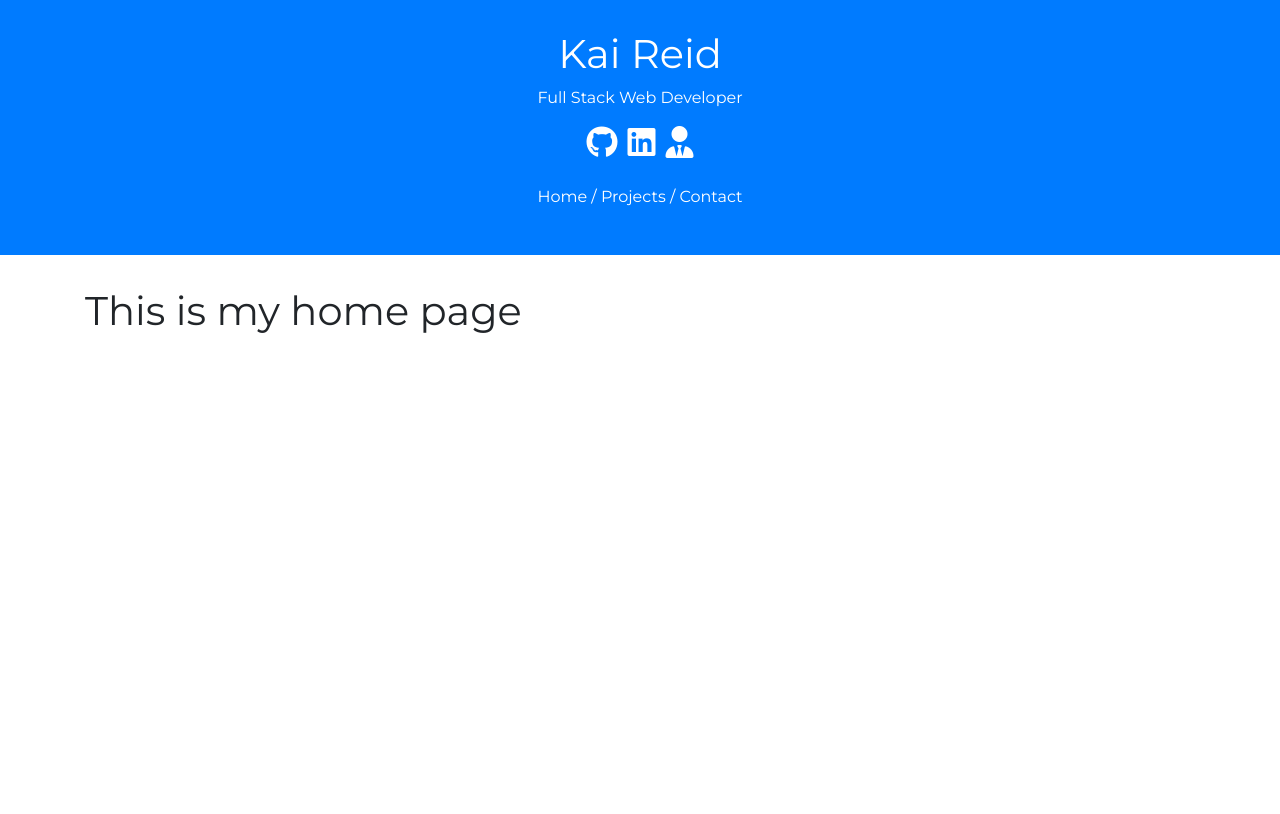
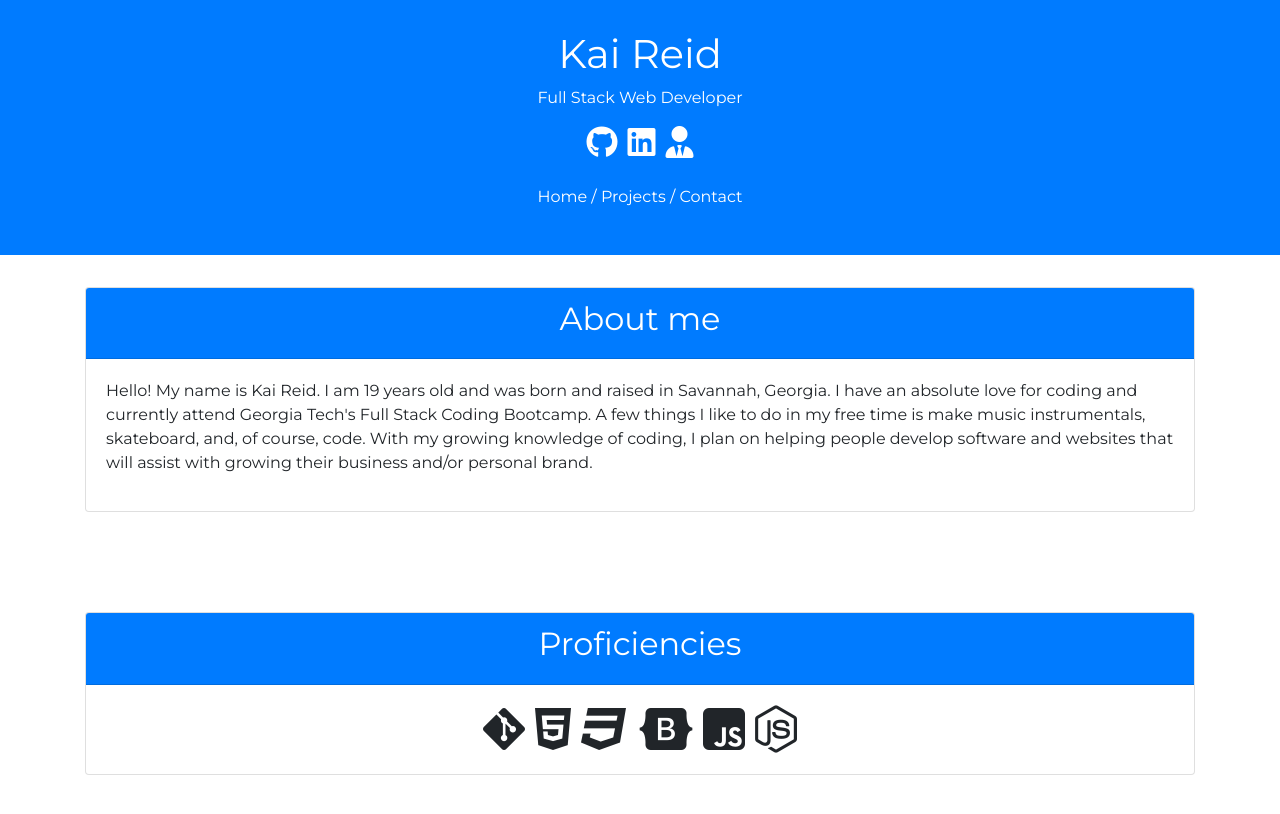
Before and after one commit to kreid333/react-portfolio, a React (Create React App) app: page / in a window 1280 px wide. Shown: the top 814 px of the page. Built offline with nearby package versions, Linux system fonts and the light colour scheme.

Commit message:
created home page

```diff
--- a/src/pages/Home/Home.jsx
+++ b/src/pages/Home/Home.jsx
@@ -1,11 +1,50 @@
-import React from 'react';
+import React from "react";
 
 const Home = () => {
-    return (
-        <div>
-            <h1>This is my home page</h1>
+  return (
+    <>
+      <div class="row">
+        <div class="col-sm-12">
+          <div class="card">
+            <div class="card-header">
+              <h2 class="text-center">About me</h2>
+            </div>
+            <div class="card-body">
+              <p>
+                Hello! My name is Kai Reid. I am 19 years old and was born and
+                raised in Savannah, Georgia. I have an absolute love for coding
+                and currently attend Georgia Tech's Full Stack Coding Bootcamp.
+                A few things I like to do in my free time is make music
+                instrumentals, skateboard, and, of course, code. With my growing
+                knowledge of coding, I plan on helping people develop software
+                and websites that will assist with growing their business and/or
+                personal brand.
+              </p>
+            </div>
+          </div>
         </div>
-    );
+      </div>
+      <div class="row">
+        <div class="col-sm-12">
+          <div class="card">
+            <div class="card-header">
+              <h2 class="text-center">Proficiencies</h2>
+            </div>
+            <div class="card-body">
+              <div class="text-center">
+                <i class="fab fa-git-alt fa-3x"></i>
+                <i class="fab fa-html5 fa-3x"></i>
+                <i class="fab fa-css3 fa-3x"></i>
+                <i class="fab fa-bootstrap fa-3x"></i>
+                <i class="fab fa-js-square fa-3x"></i>
+                <i class="fab fa-node-js fa-3x"></i>
+              </div>
+            </div>
+          </div>
+        </div>
+      </div>
+    </>
+  );
 };
 
 export default Home;
```
